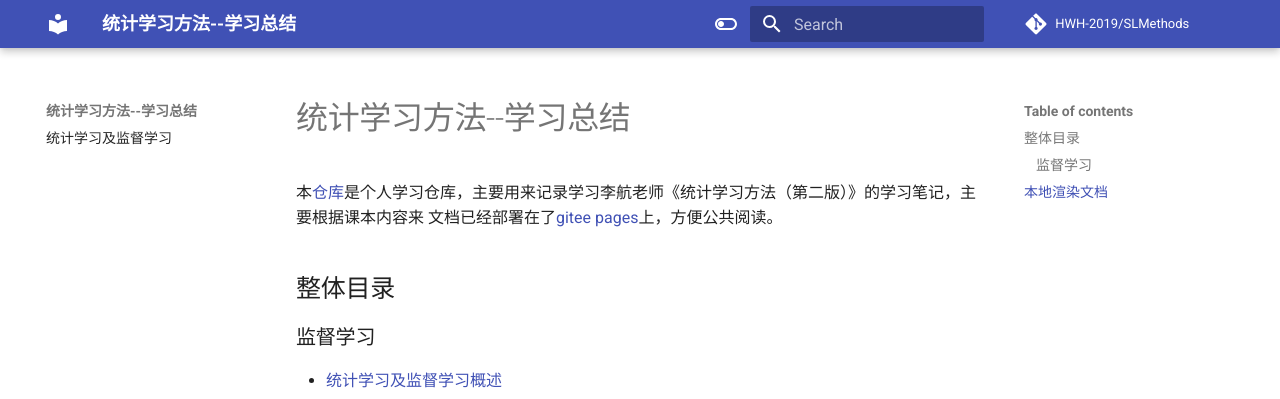
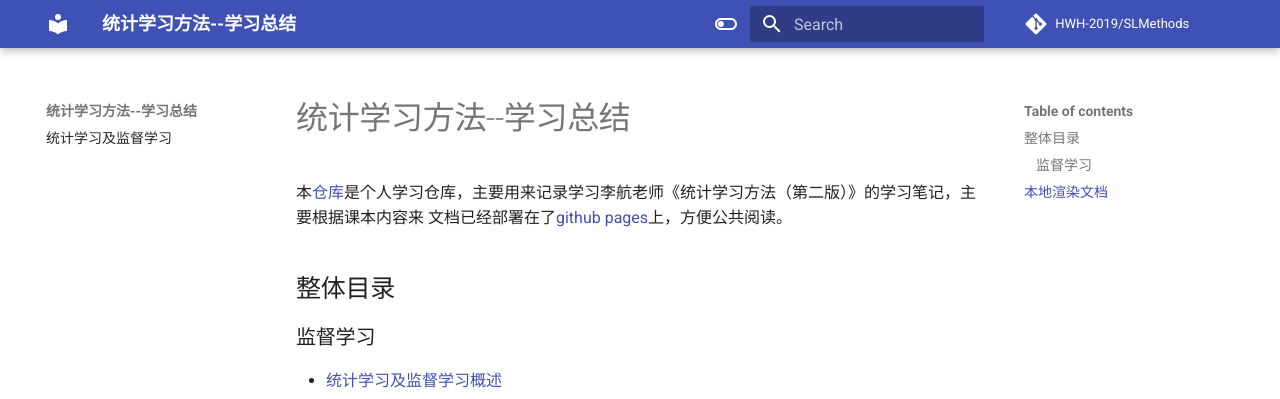
Before and after one commit to HWH-2019/SLMethods, an MkDocs documentation site: the page built from docs/index.md, in a window 1280 px wide. Shown: the top 399 px of the page. Built offline with MkDocs 1.6.1 and Material for MkDocs 9.7.7, drawn with Linux system fonts in a browser that asks for light colours.

Commit message:
Update index.md

```diff
--- a/docs/index.md
+++ b/docs/index.md
@@ -1,7 +1,7 @@
 # 统计学习方法--学习总结
 
-本[仓库](https://gitee.com/zjusec/os21fall)是个人学习仓库，主要用来记录学习李航老师《统计学习方法（第二版）》的学习笔记，主要根据课本内容来
-文档已经部署在了[gitee pages](https://HWH-2019.gitee.io/SLMethods/)上，方便公共阅读。
+本[仓库](https://github.com/HWH-2019/SLMethods)是个人学习仓库，主要用来记录学习李航老师《统计学习方法（第二版）》的学习笔记，主要根据课本内容来
+文档已经部署在了[github pages](https://hwh-2019.github.io/SLMethods/)上，方便公共阅读。
 
 ## 整体目录
 ### 监督学习
```
